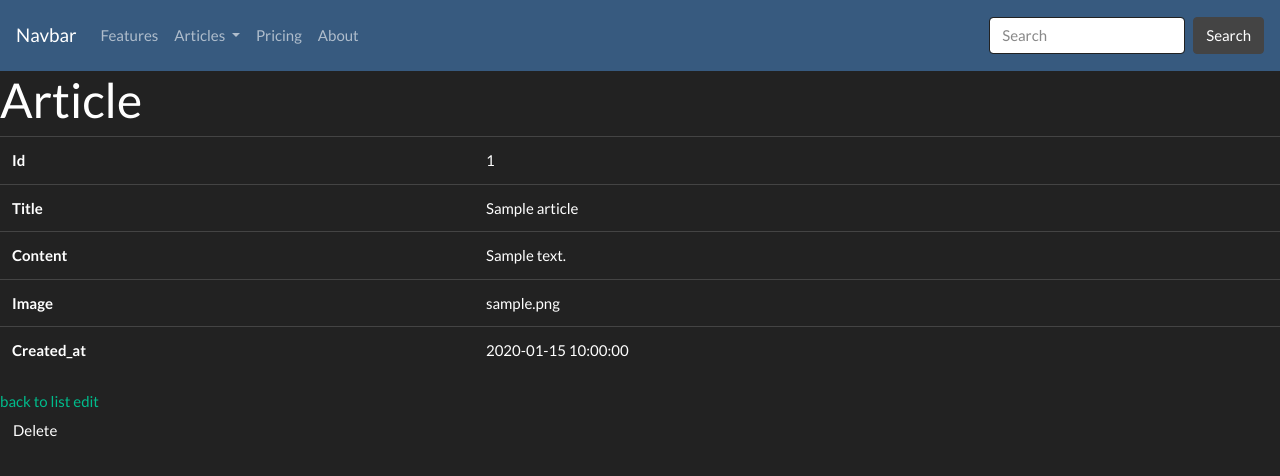
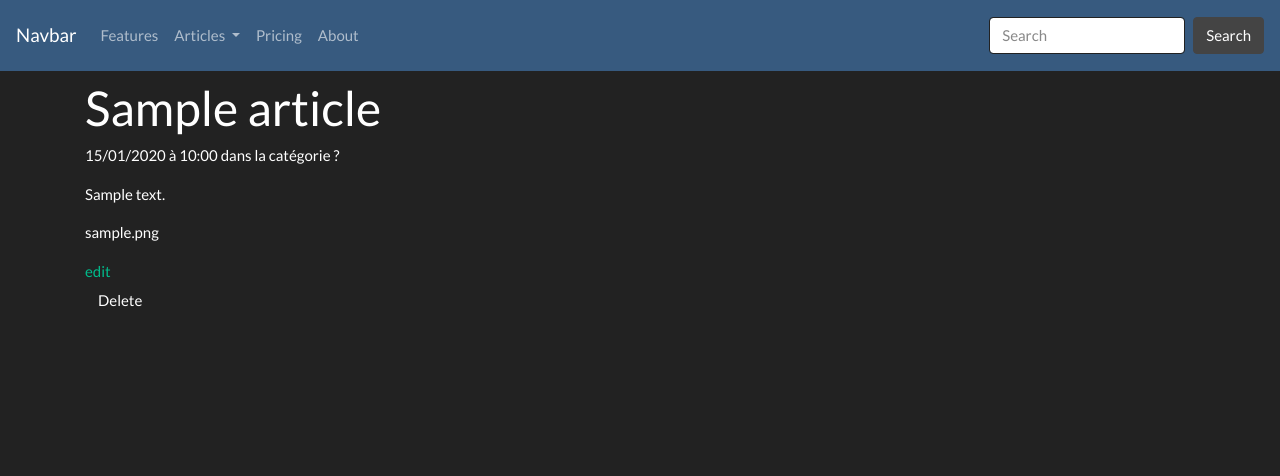
Before and after one commit to Steph-38/SymfonyBlog, a Symfony app: template templates/article/show.html.twig in a window 1280 px wide. Shown: the top 476 px of the page. Run offline with Twig, Linux system fonts and the light colour scheme; the template is opened without the code that fills it: most values are stand-ins (such as "Sample title", 1, 10 or a date in 2020); some libraries are stand-ins or nearby versions.

Commit message:
Modification de la méthode article_show + sa vue

```diff
--- a/templates/article/show.html.twig
+++ b/templates/article/show.html.twig
@@ -3,36 +3,17 @@
 {% block title %}Article{% endblock %}
 
 {% block body %}
-    <h1>Article</h1>
+<div class="container my-2">
+    <h1>{{ article.title }}</h1>
+    <p>{{ article.createdAt|date('d/m/Y à H:i') }} dans la catégorie ?</p>
+    <p>{{ article.content }}</p>
+    <p>{{ article.image }}</p>
+    <a href="{{ path('article_edit', {'id': article.id}) }}">edit</a>
+    <form method="post" action="{{ path('article_delete', {'id': article.id}) }}" onsubmit="return confirm('Are you sure you want to delete this item?');">
+        <input type="hidden" name="_method" value="DELETE">
+        <button class="btn">Delete</button>
+    </form>
+</div>
 
-    <table class="table">
-        <tbody>
-            <tr>
-                <th>Id</th>
-                <td>{{ article.id }}</td>
-            </tr>
-            <tr>
-                <th>Title</th>
-                <td>{{ article.title }}</td>
-            </tr>
-            <tr>
-                <th>Content</th>
-                <td>{{ article.content }}</td>
-            </tr>
-            <tr>
-                <th>Image</th>
-                <td>{{ article.image }}</td>
-            </tr>
-            <tr>
-                <th>Created_at</th>
-                <td>{{ article.createdAt ? article.createdAt|date('Y-m-d H:i:s') : '' }}</td>
-            </tr>
-        </tbody>
-    </table>
 
-    <a href="{{ path('article_index') }}">back to list</a>
-
-    <a href="{{ path('article_edit', {'id': article.id}) }}">edit</a>
-
-    {{ include('article/_delete_form.html.twig') }}
 {% endblock %}
```
Also changed, not shown: src/Controller/ArticleController.php (+4 -6 lines).
